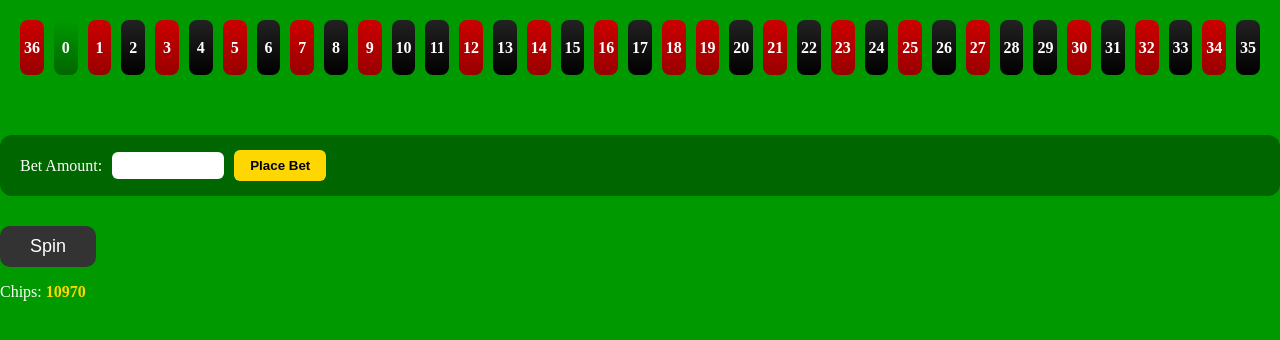
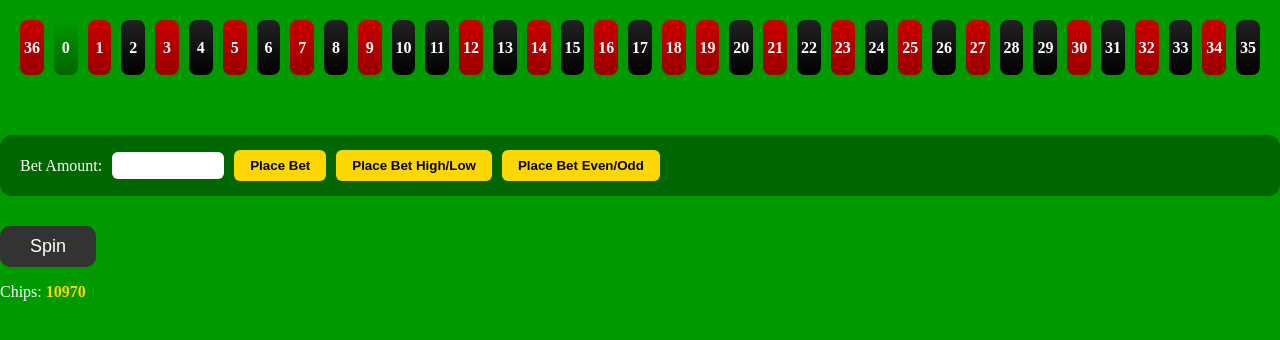
Before and after one commit to DomiiDS/GamesPlatform, a Django app: page /games/roulette in a window 1280 px wide. Shown: the top 340 px of the page. Run offline with Django 5.2, Linux system fonts and the light colour scheme; a user stored in the database is signed in; data comes from the database, SQL or seed files in the repository.

Commit message:
Update roulette_js.html with new betting options

```diff
--- a/templates/GamePlatformApp/games/roulette_js.html
+++ b/templates/GamePlatformApp/games/roulette_js.html
@@ -18,10 +18,15 @@
     </div>
 </div>
 <div id="bet-panel">
+
     <label>Bet Amount:</label>
     <input type="number" id="bet-amount" min="1" required>
 
     <button id="place-bet">Place Bet</button>
+    <button id="place-bet-hl">Place Bet High/Low</button>
+    <button id="place-bet-eo">Place Bet Even/Odd</button>
+
+
 </div>
 
 <script>
@@ -68,6 +73,95 @@ placeBetBtn.addEventListener("click", () => {
 });
 </script>
 
+<script>
+const placeBetHLBtn = document.getElementById("place-bet-hl");
+
+placeBetHLBtn.addEventListener("click", () => {
+    const amount = document.getElementById("bet-amount").value;
+    const betType = 2; // HIGH / LOW
+
+    if (selectedFields.length !== 1) {
+        alert("Select exactly one field");
+        return;
+    }
+
+    if (!amount || amount <= 0) {
+        alert("Invalid bet amount");
+        return;
+    }
+
+    const formData = new FormData();
+    selectedFields.forEach(f => formData.append("fields", f));
+    formData.append("amount", amount);
+    formData.append("bet_type", betType);
+    formData.append("csrfmiddlewaretoken", "{{ csrf_token }}");
+
+    fetch("{% url 'roulette-bet' %}", {
+        method: "POST",
+        body: formData
+    })
+    .then(res => {
+        if (!res.ok) {
+            return res.json().then(data => { throw data; });
+        }
+        return res.text();
+    })
+    .then(() => {
+        placeBetHLBtn.disabled = true;
+        document.getElementById("place-bet").disabled = true;
+        document.getElementById("spin").disabled = false;
+    })
+    .catch(err => {
+        alert(err.error || "Bet failed");
+    });
+});
+</script>
+
+<script>
+const placeBetEOBtn = document.getElementById("place-bet-eo");
+
+placeBetEOBtn.addEventListener("click", () => {
+    const amount = document.getElementById("bet-amount").value;
+    const betType = 3; // EVEN / ODD
+
+    if (selectedFields.length !== 1) {
+        alert("Select exactly one field");
+        return;
+    }
+
+    if (!amount || amount <= 0) {
+        alert("Invalid bet amount");
+        return;
+    }
+
+    const formData = new FormData();
+    selectedFields.forEach(f => formData.append("fields", f));
+    formData.append("amount", amount);
+    formData.append("bet_type", betType);
+    formData.append("csrfmiddlewaretoken", "{{ csrf_token }}");
+
+    fetch("{% url 'roulette-bet' %}", {
+        method: "POST",
+        body: formData
+    })
+    .then(res => {
+        if (!res.ok) {
+            return res.json().then(data => { throw data; });
+        }
+        return res.text();
+    })
+    .then(() => {
+        document.getElementById("place-bet").disabled = true;
+        document.getElementById("place-bet-hl").disabled = true;
+        placeBetEOBtn.disabled = true;
+        document.getElementById("spin").disabled = false;
+    })
+    .catch(err => {
+        alert(err.error || "Bet failed");
+    });
+});
+</script>
+
 
 <button id="spin" disabled>Spin</button>
 <p style="color:white">Chips: <span id="chips-count">{{ user.chips }}</span></p>
@@ -98,7 +192,7 @@ placeBetBtn.addEventListener("click", () => {
         const winningFieldNumber = data.winning_number;
         const fieldsArr = [...document.querySelectorAll('.roulette-field')]
         let i = 0;
-        let speed = 50;
+        let speed = 20;
         const loops = 3;
         const winningIndex = fieldsArr.findIndex(f => f.dataset.number == winningFieldNumber);
         const steps = loops * fieldsArr.length + winningIndex;
```
